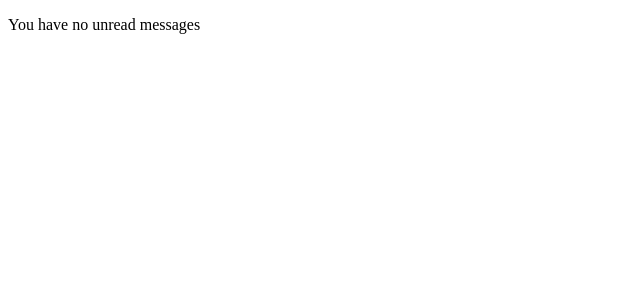
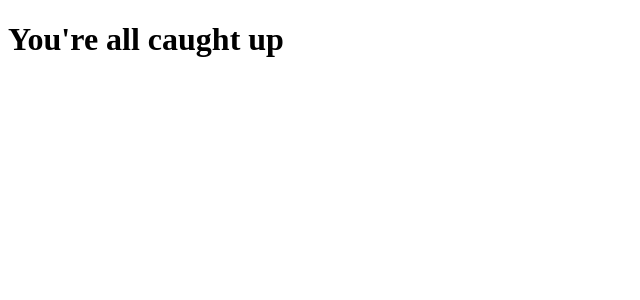
Before and after one commit to Christone007/learn_react, a React (Vite) app in the folder playground2/: page / in a window 1280 px wide. Shown: the top 300 px of the page, without its empty margins (0-640 px from the left). Built offline with nearby package versions, Linux system fonts and the light colour scheme.

Commit message:
more on conditional rendering

```diff
--- a/playground2/src/components/Joke.jsx
+++ b/playground2/src/components/Joke.jsx
@@ -11,9 +11,9 @@ export default function Joke(props) {
   return (
     <div>
       {props.setup && <h1>{props.setup}</h1>}
-      {isShown && <p>{props.punchline}</p>}
+      {isShown ? <p>{props.punchline}</p> : null}
       <button onClick={toggleShown}>
-        {isShown ? "Hide Punchline" : "Show Punchline"}
+        {isShown ? "Hide" : "Show"} Punchline
       </button>
       <hr />
     </div>
--- a/playground2/src/components/Messages.jsx
+++ b/playground2/src/components/Messages.jsx
@@ -3,13 +3,16 @@ import React from "react";
 export default function Messages() {
   const [unreadMessages, setUnreadMessages] = React.useState([]);
 
+  const message =
+    unreadMessages.length == 0
+      ? "You're all caught up"
+      : unreadMessages.length == 1
+      ? "You have 1 unread message"
+      : `You have ${unreadMessages.length} unread messages`;
+
   return (
     <div>
-      {unreadMessages.length > 0 && (
-        <h1>You have {unreadMessages.length} unread messages!</h1>
-      )}
-
-      {unreadMessages.length == 0 && <p>You have no unread messages</p>}
+      <h1>{message}</h1>
     </div>
   );
 }
```
